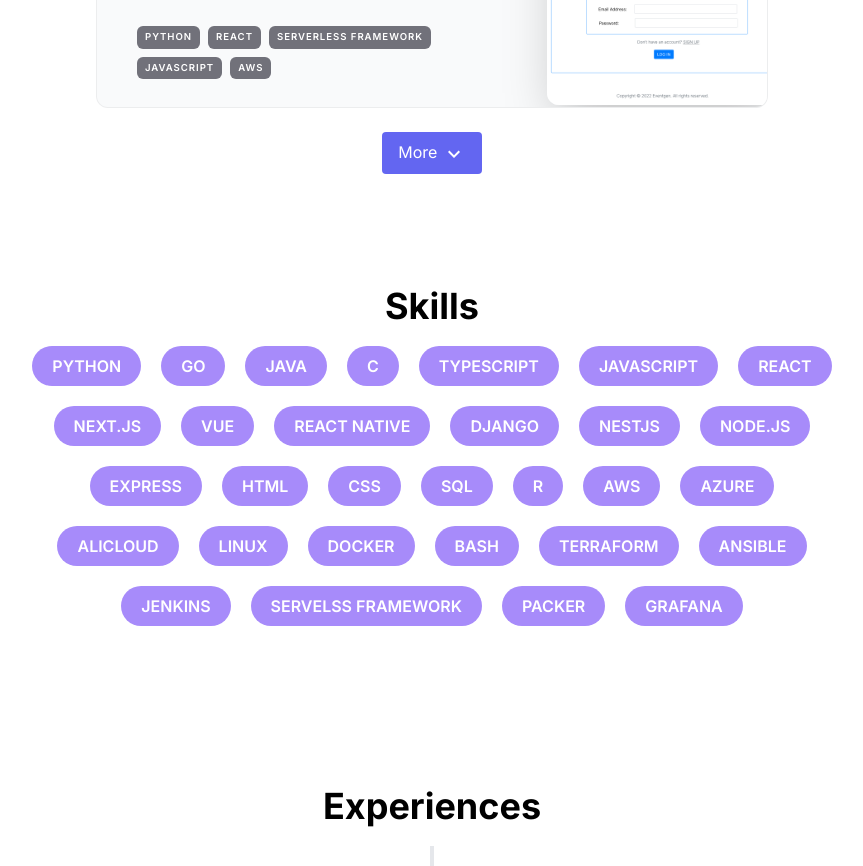
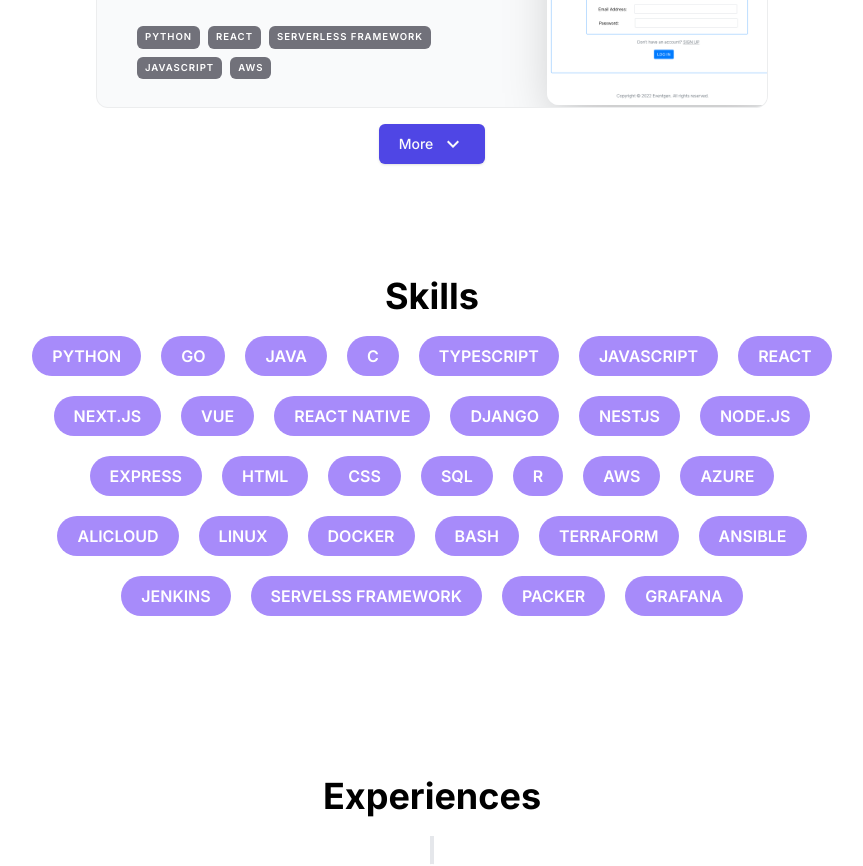
Before and after one commit to jayjang0209/porfolio-website, a Next.js app: page / in a window 1280 px wide. Shown: the part 2580-3446 px from the top of the page, without its empty margins (208-1071 px from the left). Built offline with nearby package versions, Linux system fonts and the light colour scheme.

Commit message:
restyle more less buttons

```diff
--- a/components/projects.tsx
+++ b/components/projects.tsx
@@ -39,18 +39,18 @@ export default function Projects() {
         {!showAll ? (
           <button
             ref={moreButtonRef}
-            className="mt-2 text-md bg-indigo-500 text-white py-2 px-4 rounded hover:bg-indigo-600 transition
+            className="group inline-flex h-10 items-center justify-center gap-2 rounded-md bg-indigo-600 px-5 text-sm font-medium text-zinc-50 shadow transition-colors hover:bg-indigo-900/90 focus-visible:outline-none focus-visible:ring-1 focus-visible:ring-zinc-950
             scroll-mt-80"
             onClick={toggleShowAll}
           >
-            More <MdExpandMore className="inline-block text-2xl" />
+            More <MdExpandMore className="text-2xl group-hover:translate-y-1 transition" />
           </button>
         ) : (
           <button
-            className="mt-2 text-md bg-indigo-500 text-white py-2 px-4 rounded hover:bg-indigo-600 transition"
+            className="group inline-flex h-10 items-center justify-center gap-2 rounded-md bg-indigo-600 px-5 text-sm font-medium text-zinc-50 shadow transition-colors hover:bg-indigo-900/90 focus-visible:outline-none focus-visible:ring-1 focus-visible:ring-zinc-950"
             onClick={toggleShowAll}
           >
-            Less <MdExpandLess className="inline-block text-2xl" />
+            Less <MdExpandLess className="inline-block text-2xl group-hover:-translate-y-1 transition" />
           </button>
         )}
       </div>
```
